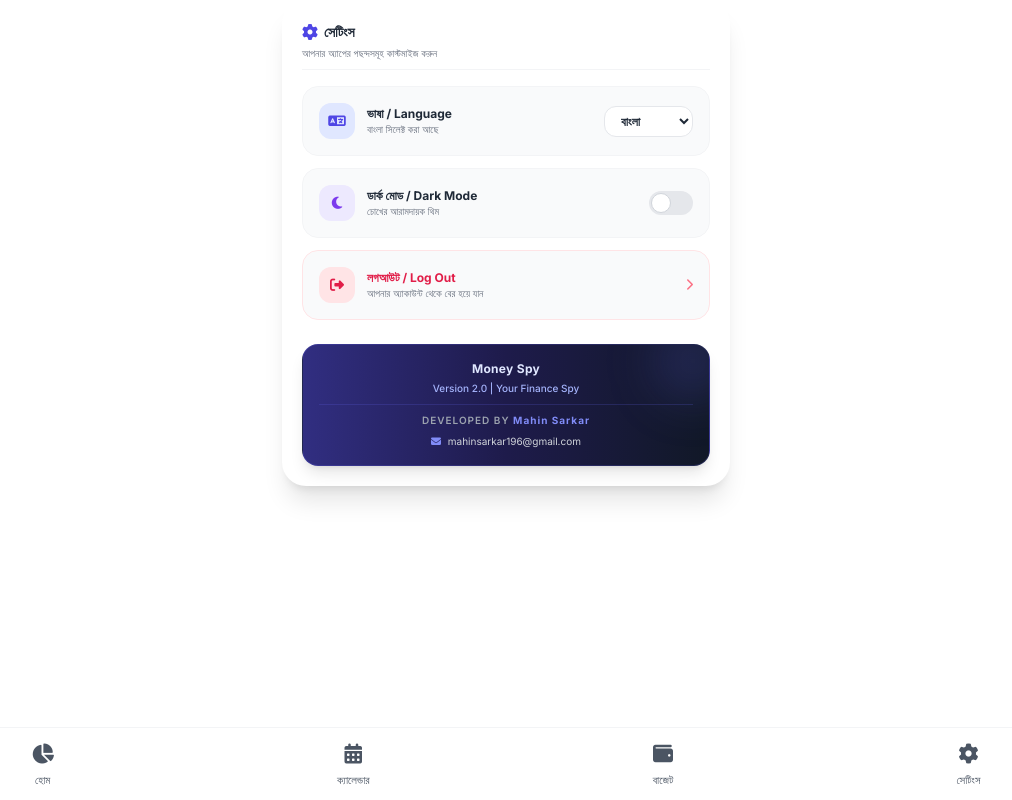
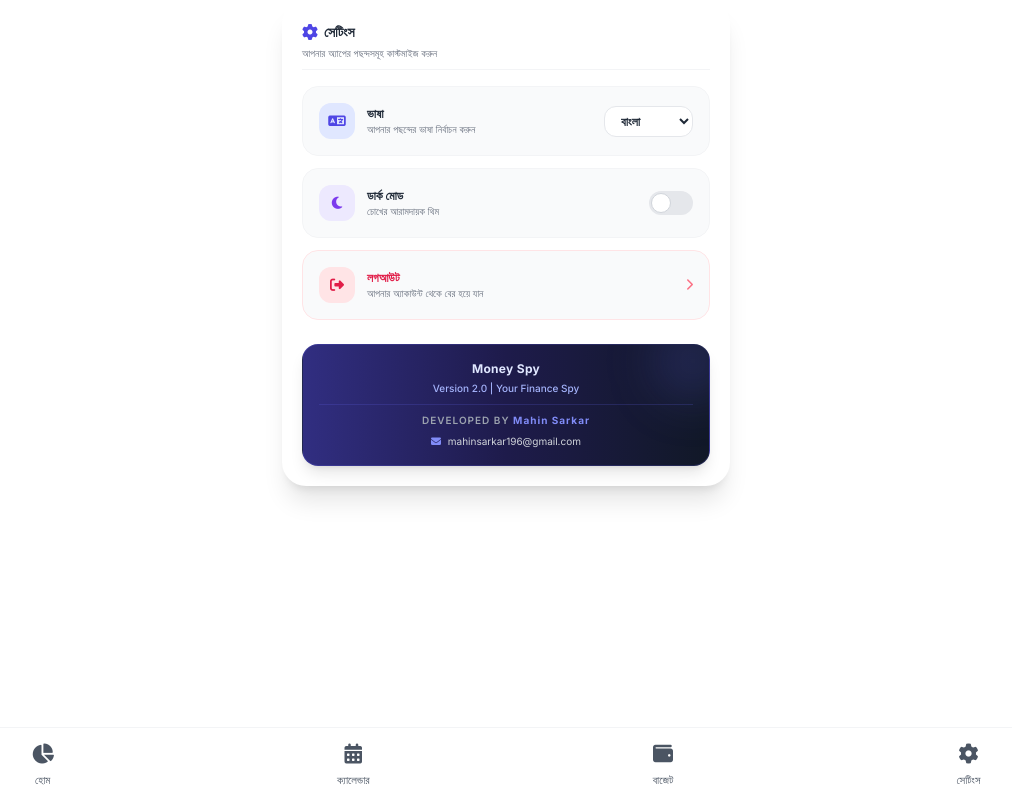
Before and after one commit to MahinSarkar57557/money-spy, a Django app: page /settings/ in a window 1280 px wide. Shown: the whole page, without its empty margins (134-1146 px from the left). Run offline with Django 5.2, Linux system fonts and the light colour scheme; a user stored in the database is signed in; some libraries are stand-ins or nearby versions.

Commit message:
Updated settings page translation and fixed language sync

```diff
--- a/tracker/templates/tracker/settings.html
+++ b/tracker/templates/tracker/settings.html
@@ -7,9 +7,10 @@
     <div class="flex justify-between items-center pb-2 border-b border-gray-100 dark:border-gray-800">
         <div>
             <h2 class="text-sm font-bold text-gray-800 dark:text-white flex items-center gap-1.5">
-                <i class="fas fa-cog text-indigo-600 text-base"></i> <span data-translate="settings_title">সেটিংস</span>
+                <i class="fas fa-cog text-indigo-600 text-base"></i>
+                <span id="stTitle" data-bn="সেটিংস" data-en="Settings">সেটিংস</span>
             </h2>
-            <p class="text-[10px] text-gray-500 dark:text-gray-400 mt-0.5" data-translate="settings_subtitle">আপনার অ্যাপের পছন্দসমূহ কাস্টমাইজ করুন</p>
+            <p class="text-[10px] text-gray-500 dark:text-gray-400 mt-0.5" id="stSub" data-bn="আপনার অ্যাপের পছন্দসমূহ কাস্টমাইজ করুন" data-en="Customize your app preferences">আপনার অ্যাপের পছন্দসমূহ কাস্টমাইজ করুন</p>
         </div>
     </div>
 
@@ -23,8 +24,8 @@
                     <i class="fas fa-language"></i>
                 </div>
                 <div>
-                    <h4 class="text-xs font-bold text-gray-800 dark:text-white" data-translate="lang_heading">ভাষা / Language</h4>
-                    <p class="text-[10px] text-gray-500 dark:text-gray-400" data-translate="lang_desc">বাংলা সিলেক্ট করা আছে</p>
+                    <h4 class="text-xs font-bold text-gray-800 dark:text-white" id="langHeading" data-bn="ভাষা" data-en="Language">ভাষা</h4>
+                    <p class="text-[10px] text-gray-500 dark:text-gray-400" id="langDesc" data-bn="আপনার পছন্দের ভাষা নির্বাচন করুন" data-en="Select your preferred language">আপনার পছন্দের ভাষা নির্বাচন করুন</p>
                 </div>
             </div>
             <select id="langSelect" class="bg-white dark:bg-gray-700 text-gray-800 dark:text-white text-xs font-semibold px-3 py-1.5 rounded-xl border border-gray-200 dark:border-gray-600 focus:outline-none focus:border-indigo-500 shadow-xs cursor-pointer">
@@ -40,8 +41,8 @@
                     <i class="fas fa-moon"></i>
                 </div>
                 <div>
-                    <h4 class="text-xs font-bold text-gray-800 dark:text-white" data-translate="dark_heading">ডার্ক মোড / Dark Mode</h4>
-                    <p class="text-[10px] text-gray-500 dark:text-gray-400" data-translate="dark_desc">চোখের আরামদায়ক থিম</p>
+                    <h4 class="text-xs font-bold text-gray-800 dark:text-white" id="darkHeading" data-bn="ডার্ক মোড" data-en="Dark Mode">ডার্ক মোড</h4>
+                    <p class="text-[10px] text-gray-500 dark:text-gray-400" id="darkDesc" data-bn="চোখের আরামদায়ক থিম" data-en="Comfortable eye theme">চোখের আরামদায়ক থিম</p>
                 </div>
             </div>
             <!-- Toggle Switch -->
@@ -60,8 +61,8 @@
                         <i class="fas fa-sign-out-alt"></i>
                     </div>
                     <div class="text-left">
-                        <h4 class="text-xs font-bold text-rose-600 dark:text-rose-400">লগআউট / Log Out</h4>
-                        <p class="text-[10px] text-gray-500 dark:text-gray-400">আপনার অ্যাকাউন্ট থেকে বের হয়ে যান</p>
+                        <h4 class="text-xs font-bold text-rose-600 dark:text-rose-400" id="logoutHeading" data-bn="লগআউট" data-en="Log Out">লগআউট</h4>
+                        <p class="text-[10px] text-gray-500 dark:text-gray-400" id="logoutDesc" data-bn="আপনার অ্যাকাউন্ট থেকে বের হয়ে যান" data-en="Exit from your account">আপনার অ্যাকাউন্ট থেকে বের হয়ে যান</p>
                     </div>
                 </div>
                 <i class="fas fa-chevron-right text-xs text-rose-400"></i>
@@ -70,7 +71,7 @@
 
     </div>
 
-    <!-- App Info & Branding Card -->
+    <!-- App Info & Branding Card (As requested: Name, Version, Developer unchanged) -->
     <div class="bg-gradient-to-r from-indigo-900 via-indigo-950 to-gray-900 border border-indigo-500/20 rounded-2xl p-4 text-center mt-2 shadow-lg relative overflow-hidden flex flex-col items-center gap-1">
         <div class="absolute -right-6 -top-6 w-20 h-20 bg-indigo-500/20 rounded-full blur-xl"></div>
         <h4 class="text-xs font-bold text-indigo-100 tracking-wide">Money Spy</h4>
@@ -106,15 +107,26 @@
         }
     });
 
-    // Language Selector Sync
+    // Language Selector & Dynamic Text Translation Function
+    function applySettingsLanguage(lang) {
+        document.querySelectorAll('[data-bn]').forEach(el => {
+            if (lang === 'en') {
+                el.innerText = el.getAttribute('data-en');
+            } else {
+                el.innerText = el.getAttribute('data-bn');
+            }
+        });
+    }
+
     const langSelect = document.getElementById('langSelect');
     const currentLang = localStorage.getItem('language') || 'bn';
     langSelect.value = currentLang;
+    applySettingsLanguage(currentLang);
 
     langSelect.addEventListener('change', function() {
         const selectedLang = this.value;
         localStorage.setItem('language', selectedLang);
-        applyGlobalTranslation(selectedLang);
+        applySettingsLanguage(selectedLang);
     });
 </script>
 {% endblock %}
```
